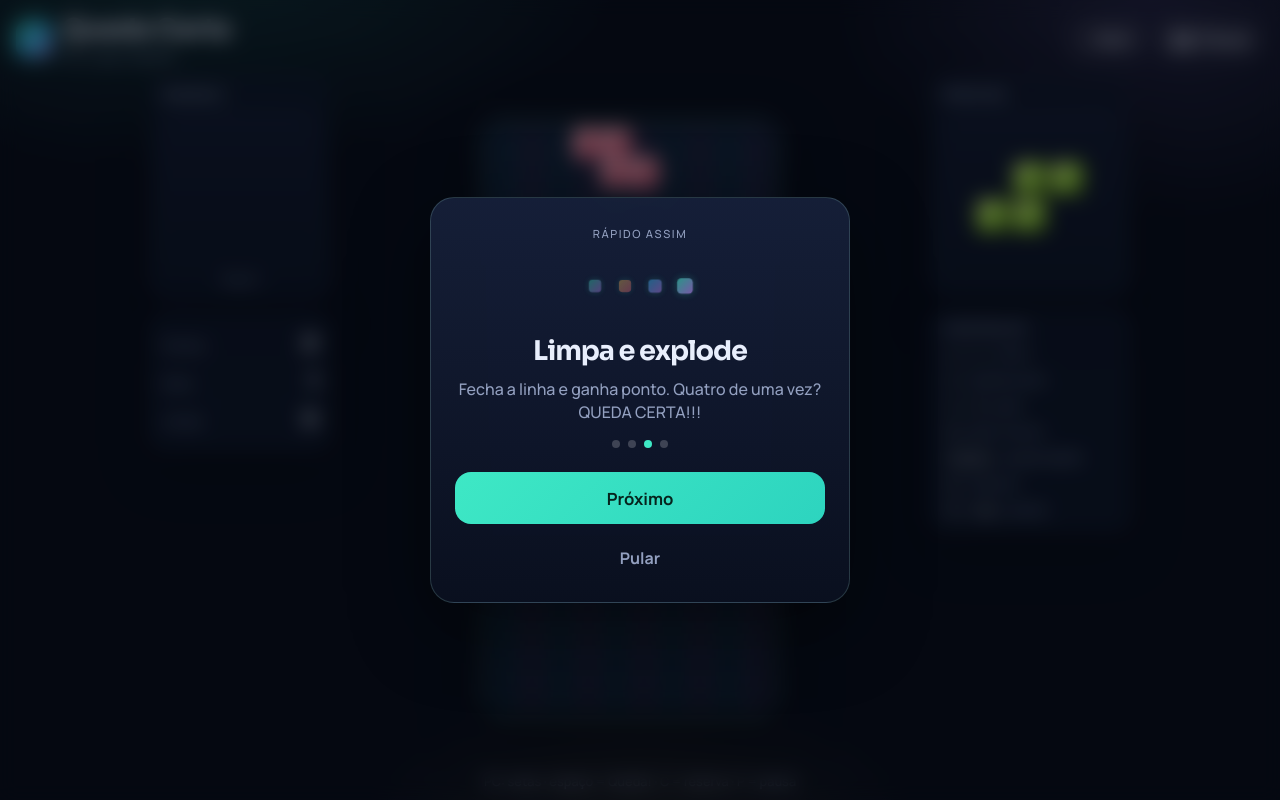
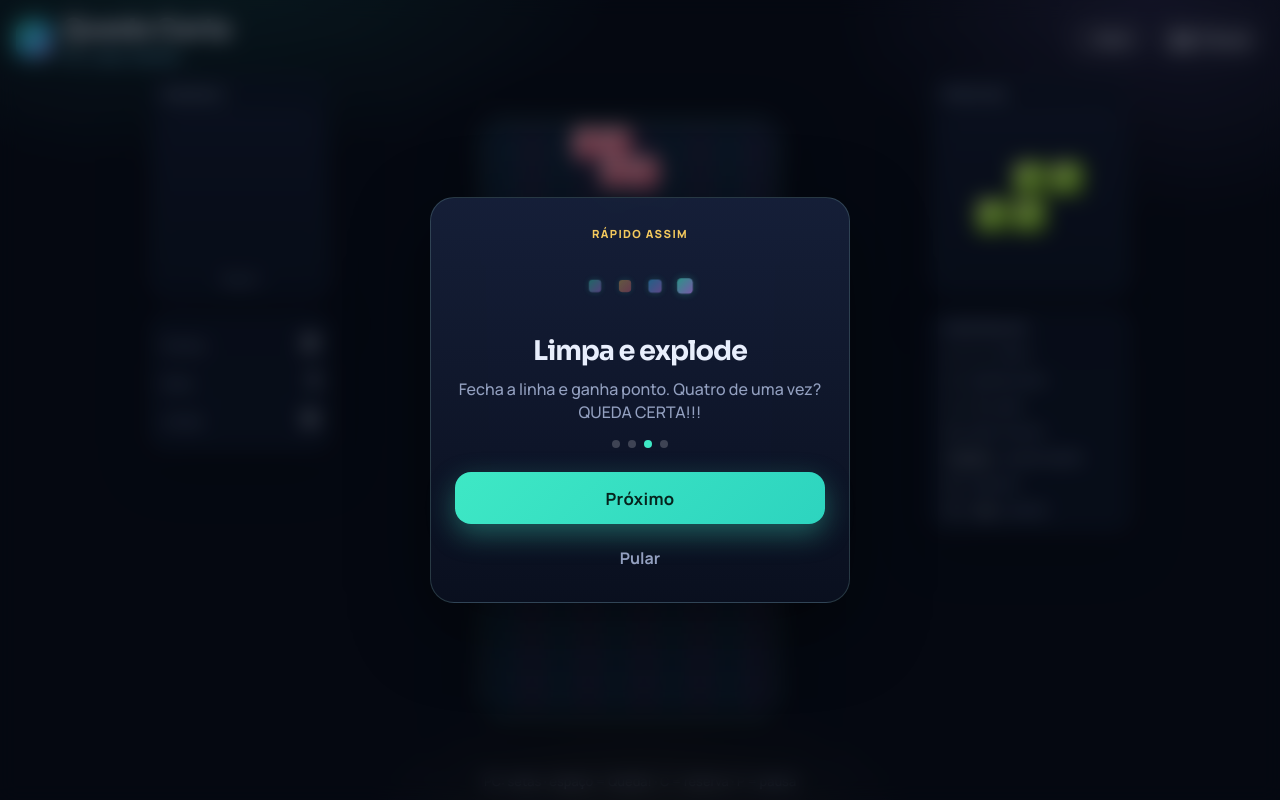
Before and after one commit to KT3746/cao-do-demonio, a website: page index.html in a window 1280 px wide. Drawn offline with Linux system fonts and the light colour scheme.

Commit message:
Extra energy on CTA and eyebrow accents

```diff
--- a/css/styles.css
+++ b/css/styles.css
@@ -881,3 +881,20 @@ kbd {
     transition: none !important;
   }
 }
+
+
+/* Mais energia na UI */
+.cta {
+  letter-spacing: 0.02em;
+  box-shadow: 0 10px 28px rgba(62, 232, 197, 0.35);
+}
+.modal .eyebrow {
+  color: #f4c95d;
+  font-weight: 800;
+  letter-spacing: 0.12em;
+  text-transform: uppercase;
+}
+.tag {
+  color: #7dd3fc !important;
+  font-weight: 700;
+}
```
